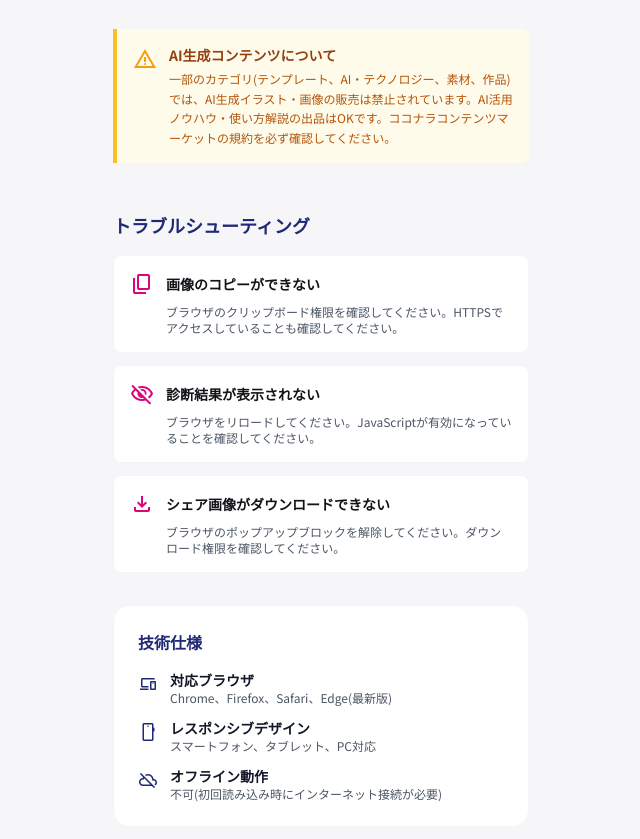
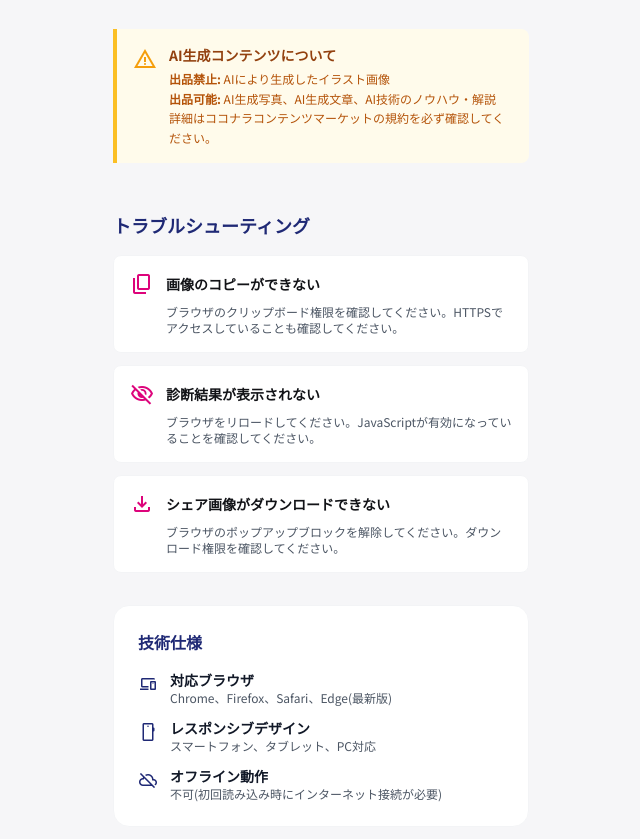
Before and after one commit to konmari-prog/category-quiz, a plain HTML site: page 使い方説明書.html in a window 1280 px wide. Shown: the part 1759-2598 px from the top of the page, without its empty margins (319-959 px from the left). Drawn offline with nearby package versions, Linux system fonts and the light colour scheme.

Commit message:
Fix AI content policy: AI photos are allowed, only AI illustrations are prohibited

```diff
--- a/使い方説明書.html
+++ b/使い方説明書.html
@@ -287,7 +287,9 @@
                     <div>
                         <h4 class="text-sm font-bold text-amber-800 dark:text-amber-200">AI生成コンテンツについて</h4>
                         <p class="text-xs text-amber-700 dark:text-amber-300 mt-1 leading-relaxed">
-                            一部のカテゴリ(テンプレート、AI・テクノロジー、素材、作品)では、AI生成イラスト・画像の販売は禁止されています。AI活用ノウハウ・使い方解説の出品はOKです。ココナラコンテンツマーケットの規約を必ず確認してください。
+                            <strong>出品禁止:</strong> AIにより生成したイラスト画像<br>
+                            <strong>出品可能:</strong> AI生成写真、AI生成文章、AI技術のノウハウ・解説<br>
+                            詳細はココナラコンテンツマーケットの規約を必ず確認してください。
                         </p>
                     </div>
                 </div>
```
Also changed, not shown: index.html (+8 -3 lines).
